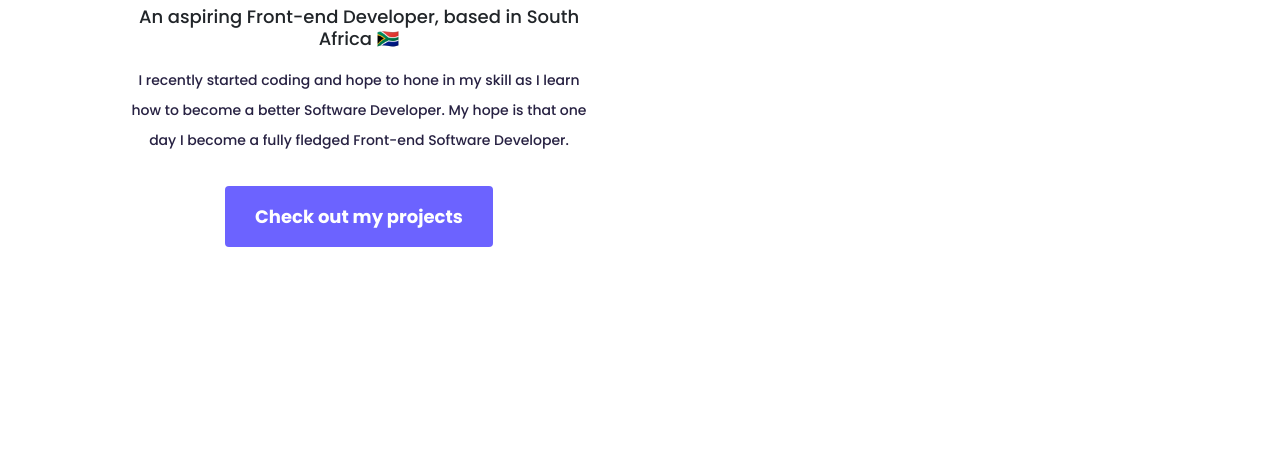
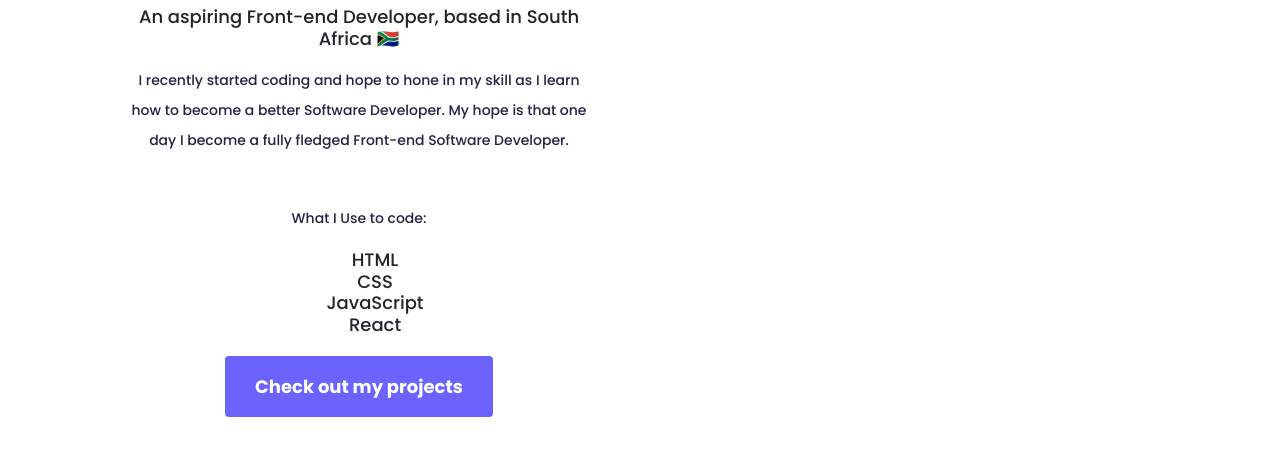
Before and after one commit to khensani8/Portfolio-Project, a plain HTML site: page about.html in a window 1280 px wide. Shown: the part 497-952 px from the top of the page. Before the commit the page ends 847 px from the top, so only its background shows below. Drawn offline with nearby package versions, Linux system fonts and the light colour scheme; a web font is replaced by a local one.

Commit message:
More cleaning up + added my dev pack

```diff
--- a/about.html
+++ b/about.html
@@ -81,6 +81,21 @@
               I recently started coding and hope to hone in my skill as I learn how to become a better Software Developer.
               My hope is that one day I become a fully fledged Front-end Software Developer.
             </p>
+            <p>What I Use to code:</p>
+            <ul>
+              <li>
+                HTML
+              </li>
+              <li>
+                CSS
+              </li>
+              <li>
+                JavaScript
+              </li>
+              <li>React
+              </li>
+            </ul>
+            <br />
             <a href="./work.html" class="btn-branding mt-">Check out my projects</a>
           </div>
         </div>
--- a/styles/portfolio.css
+++ b/styles/portfolio.css
@@ -41,6 +41,10 @@ a {
   text-decoration: none;
   font-size: 25px;
   font-weight: bold;
+}
+
+ul {
+  list-style: none;
 }
 
 .content-container {
```
Also changed, not shown: index.html (+1 -1 lines).
